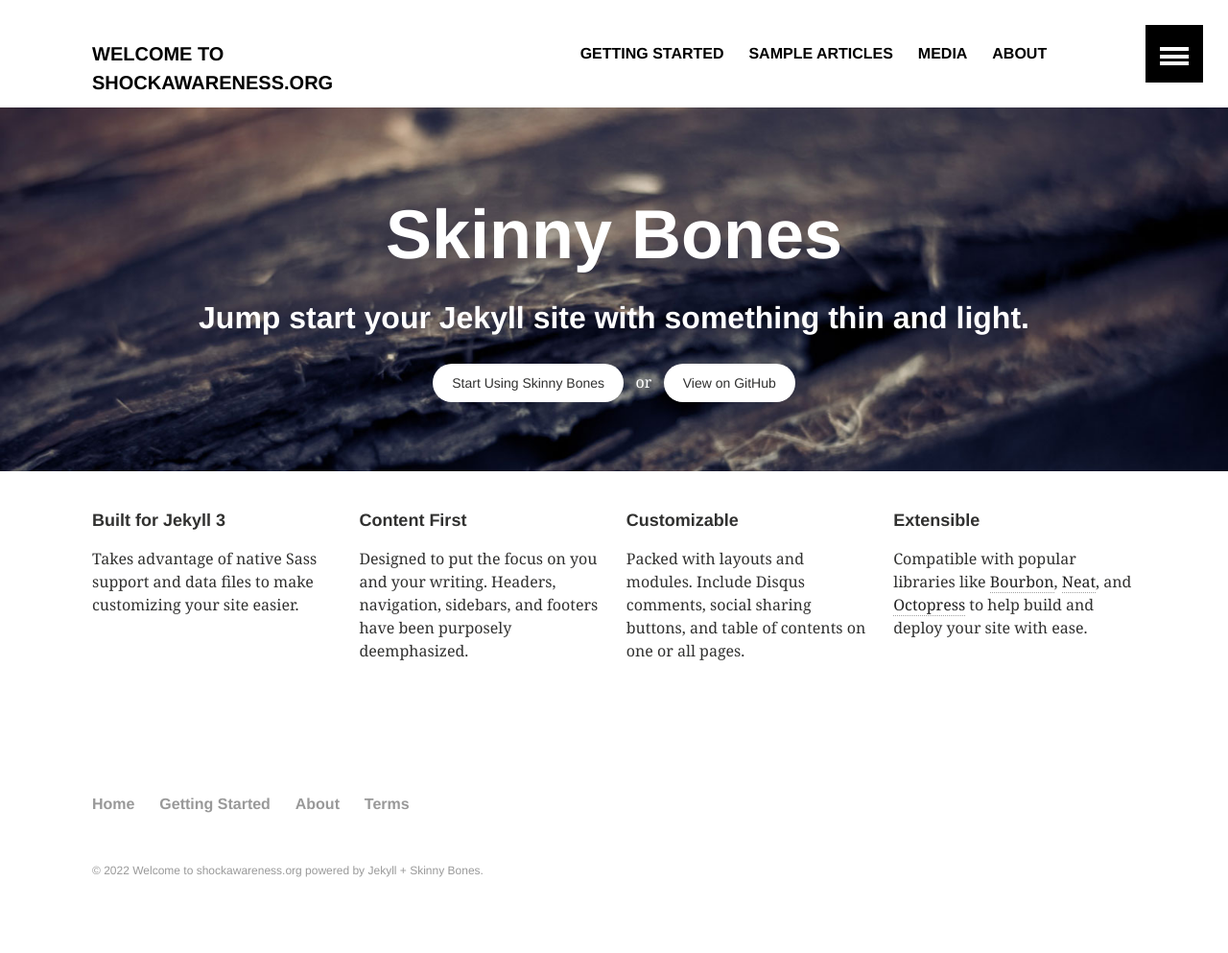
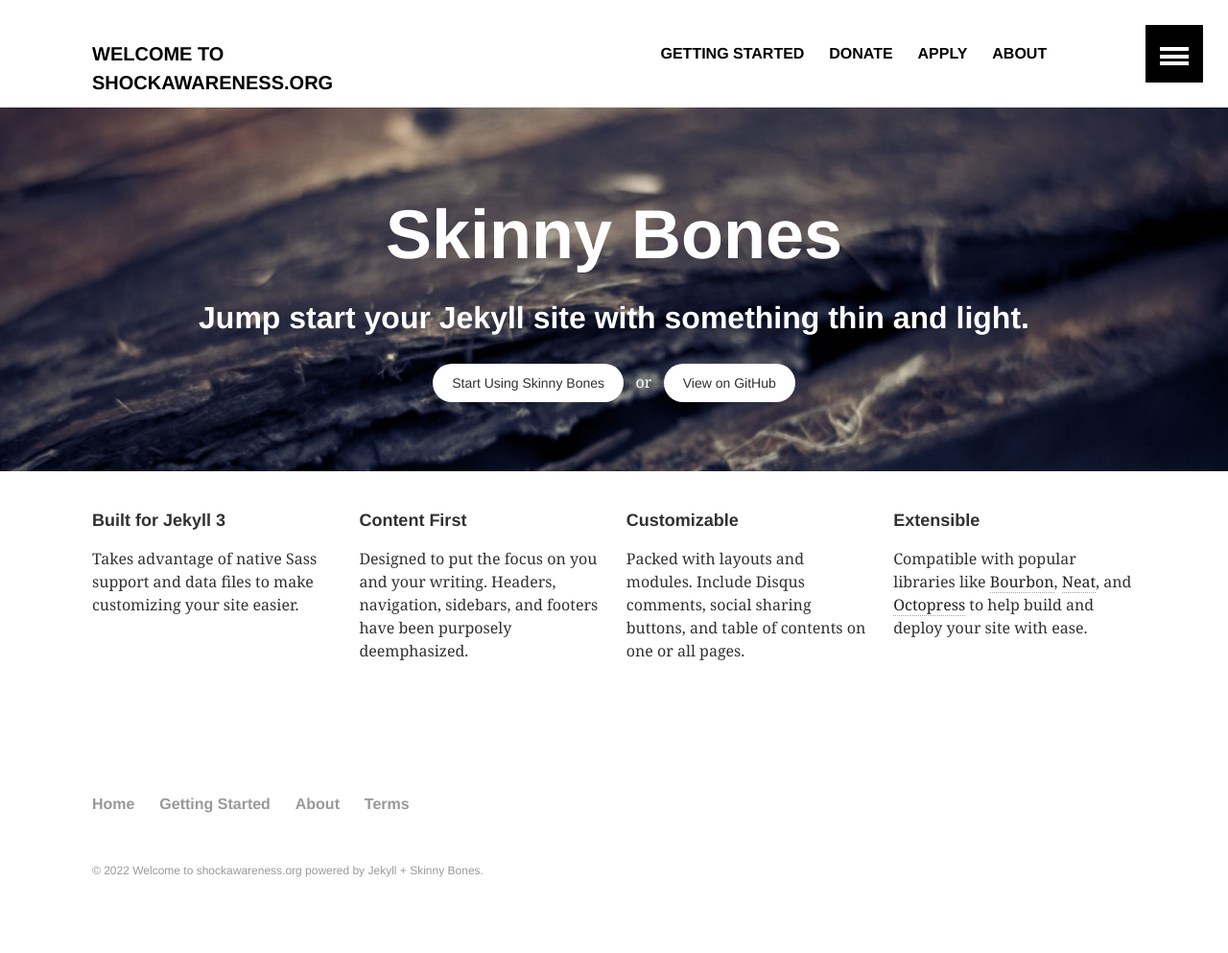
Before and after one commit to ShockAwareness/www, a Jekyll site: the page built from index.md, in a window 1280 px wide. Shown: the whole page at 96% size. Built offline with Jekyll 4.4.1, drawn with Linux system fonts in a browser that asks for light colours.

Commit message:
Update navigation.yml

```diff
--- a/_data/navigation.yml
+++ b/_data/navigation.yml
@@ -5,17 +5,17 @@
   excerpt: "Everything you need to know to get started with Skinny Bones and Jekyll."
   image: 400x250.gif
 
-- title: Sample Articles
+- title: Donate
   url: /articles/
   excerpt: "Examples of long form posts."
   image: 400x250.gif
 
-- title: Media
+- title: Apply
   url: /media/
   excerpt: "Examples of media posts perfect for showcasing work, photographs, etc."
   image: 400x250.gif
 
 - title: About
   url: /about/
-  excerpt: "All about Skinny Bones for Jekyll."
+  excerpt: "All about shockawareness.org."
   image: 400x250.gif
```
